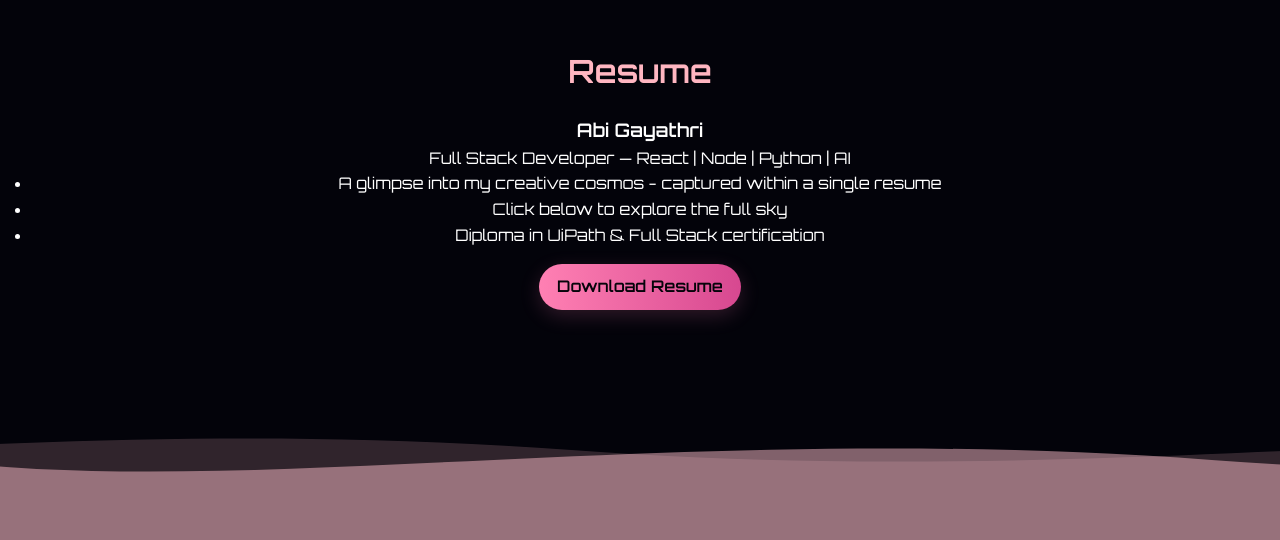
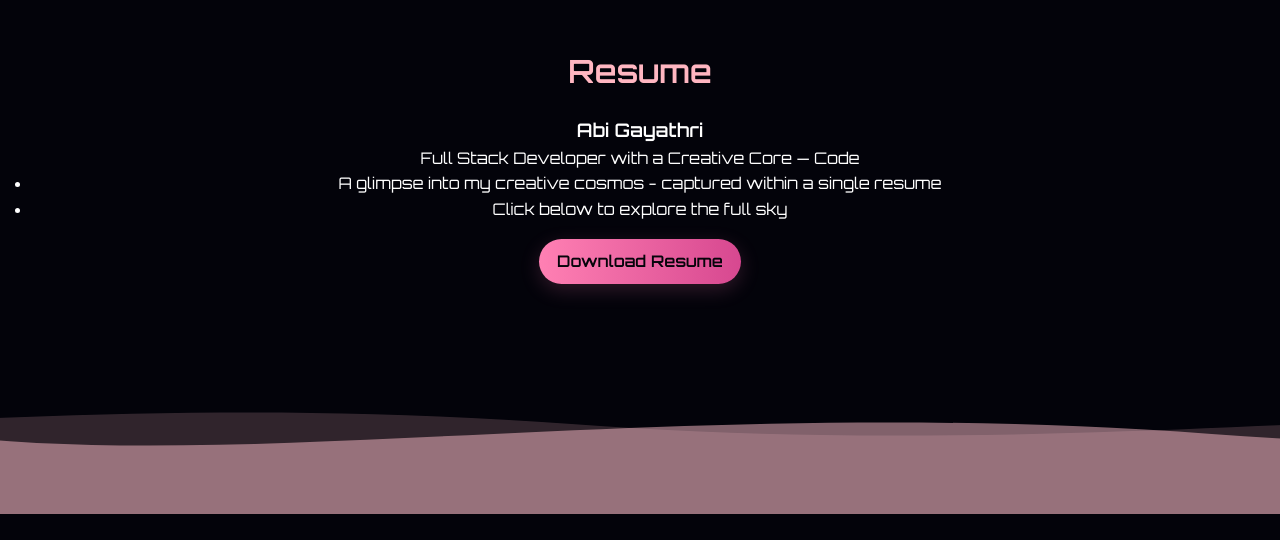
Before and after one commit to abigayathri23/Abi_Portfolio, a plain HTML site: page index.html in a window 1280 px wide. Shown: the part 3331-3871 px from the top of the page. After the commit the page ends 3845 px from the top, so only its background shows below. Drawn offline with Linux system fonts and the light colour scheme.

Commit message:
Updated Html

```diff
--- a/index.html
+++ b/index.html
@@ -165,11 +165,11 @@
     <h2 class="section-title">Resume</h2>
     <div class="resume-card">
       <h3>Abi Gayathri</h3>
-      <p>Full Stack Developer — React | Node | Python | AI</p>
+      <p>Full Stack Developer with a Creative Core — Code</p>
       <ul>
         <li>A glimpse into my creative cosmos - captured within a single resume</li>
         <li>Click below to explore the full sky</li>
-        <li>Diploma in UiPath & Full Stack certification</li>
+        <!--<li>Diploma in UiPath & Full Stack certification</li>-->
       </ul>
       <a class="resume-download" href="assets/resume.pdf" download>Download Resume</a>
     </div>
```
